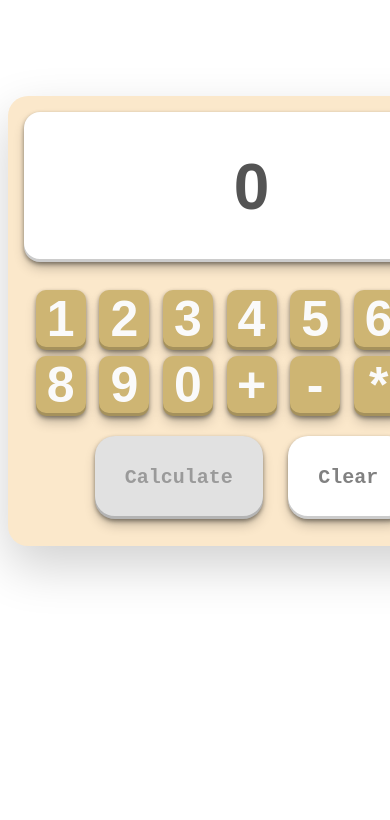
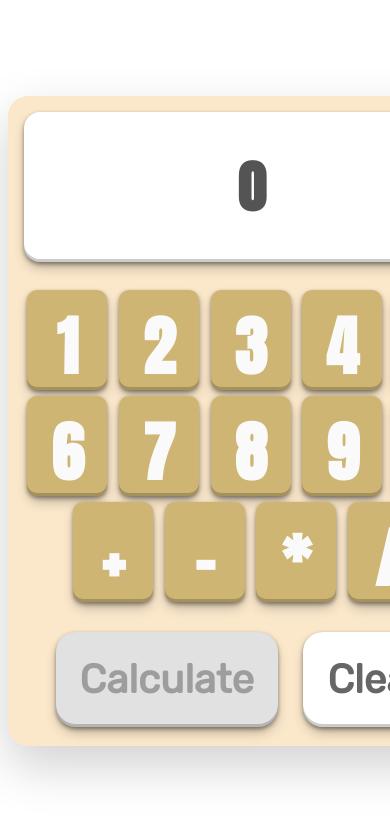
Before and after one commit to JakubJurkian/Calculator-vanilla-js, a plain HTML site: page index.html in a window 390 px wide. Shown: the top 820 px of the page. Drawn offline with Linux system fonts and the light colour scheme.

Commit message:
Code refactoring, mainly UI changed and some RWD.

```diff
--- a/assets/scripts/app.js
+++ b/assets/scripts/app.js
@@ -4,10 +4,8 @@ const input = document.querySelector("#field");
 const CalcBtn = document.querySelector(".calculate-btn");
 const clearBtn = document.querySelector(".clear-btn");
 
-let firstNum = 0;
-let secondNum = 0;
-let typedNum1 = "";
-let typedNum2 = "";
+let firstNum = 0, secondNum = 0;
+let typedNum1 = "", typedNum2 = "";
 let operator, colorSign, calcResult;
 
 function numberClickedHandler(el) {
@@ -39,7 +37,6 @@ function operatorClickedHandler(el) {
   // console.log(`operator - ${operator}`);
   el.classList.add("sign-color");
   colorSign = el;
-  //   CalcBtn.disabled = false;
 }
 
 function add(n1, n2) {
@@ -91,18 +88,17 @@ for (const el of listOfSigns) {
 }
 
 CalcBtn.addEventListener("click", () => {
+  if(!operator) {
+    return;
+  }
   if (secondNum === undefined || secondNum === NaN) {
     return;
   }
   if (secondNum == 0 && operator == "/") {
     input.value = result(firstNum, secondNum, operator);
-    // calcResult = result(firstNum, secondNum, operator);
     clearBtn.classList.add("error-color");
+    CalcBtn.disabled = true;
     clearNumbers(0);
-    CalcBtn.disabled = true;
-    return;
-  }
-  if(!operator) {
     return;
   }
   input.value = Number(result(firstNum, secondNum, operator));
--- a/assets/styles/style.css
+++ b/assets/styles/style.css
@@ -1,40 +1,33 @@
+@import url('https://fonts.googleapis.com/css2?family=Rubik&display=swap');
+@import url('https://fonts.googleapis.com/css2?family=Anton&display=swap');
+
 * {
   font-family: "Courier New", Courier, monospace;
   font-weight: 700;
   box-sizing: border-box;
 }
+
 .container {
-  background-color: hsl(36, 85%, 89%);
+  background-color: rgb(251, 232, 203);
   margin: auto;
   margin-top: 6rem;
-  height: 448px;
+  height: 460px;
   border-radius: 20px;
   box-shadow: 0 20px 50px rgba(0, 0, 0, 0.185);
-  width: 587px;
+  width: 592px;
   padding: 1rem;
   text-align: center;
-}
-
-h1 {
-  color: rgb(255, 255, 255);
-  text-shadow: 0px 4px 3px rgba(0, 0, 0, 0.5), 0px 8px 13px rgba(0, 0, 0, 0.1),
-    0px 18px 23px rgba(0, 0, 0, 0.1);
-  font-size: 3rem;
-  margin-top: 10px;
-  letter-spacing: 2px;
 }
 
 input {
   line-height: 2;
   border-radius: 16px;
-  font-size: 4.5rem;
+  font-size: 4.3rem;
   text-align: center;
   display: inline-block;
   width: 100%;
-  font-family: fantasy;
+  font-family: 'Anton', sans-serif;
   border: none;
-  box-shadow: rgba(0, 0, 0, 0.4) 0px 2px 4px,
-    rgba(0, 0, 0, 0.3) 0px 7px 13px -3px, rgba(0, 0, 0, 0.2) 0px -3px 0px inset;
   margin-bottom: 1rem;
   height: 150px;
 }
@@ -43,43 +36,37 @@ input[disabled] {
   background-color: white;
 }
 
-button {
+.buttons {
+  margin-top: 16px;
+}
+
+.calculate-btn,
+.clear-btn {
   margin: 0 8px;
   padding: 30px;
   background-color: white;
   border: none;
   border-radius: 20px;
   cursor: pointer;
-  font-family: monospace;
-  font-size: 20px;
-  color: rgba(0, 0, 0, 0.493);
-  box-shadow: rgba(0, 0, 0, 0.4) 0px 2px 4px,
-    rgba(0, 0, 0, 0.3) 0px 7px 13px -3px, rgba(0, 0, 0, 0.2) 0px -3px 0px inset;
+  font-family: 'Rubik', sans-serif;
+  font-size: 1.4rem;
+  color: rgba(0, 0, 0, 0.6);
 }
-button:hover {
-  background-color: rgb(212, 173, 100);
+
+.calculate-btn:hover,
+.clear-btn:hover {
+  background-color: rgb(152, 114, 44);
+  color: rgba(0, 0, 0, 0.45);
 }
 
 .calculate-btn:disabled {
   background-color: rgb(225, 225, 225);
   cursor: not-allowed;
-  color: rgba(0, 0, 0, 0.315);
-}
-
-.buttons {
-  margin-top: 16px;
+  color: rgba(0, 0, 0, 0.3);
 }
 
 .numbers {
   margin-top: 10px;
-  text-align: left;
-}
-
-.signs {
-  display: inline-block;
-}
-
-.numbers {
   padding: 0;
   text-align: center;
 }
@@ -87,32 +74,27 @@ button:hover {
 .number,
 .sign {
   display: inline-block;
-  width: 4.1rem;
-  height: 4.1rem;
-  margin: 2px 2px 4px 2px;
-  font-size: 55px;
+  text-align: center;
+  cursor: pointer;
+  width: 4.3rem;
+  height: 4.2rem;
+  margin: 2px 2px 4px 0;
+  font-size: 2.8rem;
+  font-family: 'Anton', sans-serif;
   border-radius: 10px;
   background-color: rgb(206, 181, 115);
-  cursor: pointer;
-  text-align: center;
   color: rgb(250, 250, 250);
-  font-family: fantasy;
-  box-shadow: rgba(0, 0, 0, 0.4) 0px 2px 4px,
-    rgba(0, 0, 0, 0.3) 0px 7px 13px -3px, rgba(0, 0, 0, 0.2) 0px -3px 0px inset;
 }
 
 .number:hover,
 .sign:hover {
-  background-color: white;
-  color: rgb(206, 181, 115);
+  background-color: rgb(152, 114, 44);
+  color: rgba(245, 245, 245);
 }
 
-.sign-color {
-  background-color: green;
-}
+.sign-color,
 .sign-color:hover {
-  background-color: green;
-  color: rgb(250, 250, 250);
+  background-color: rgb(100, 75, 29);
 }
 
 .error-color {
@@ -121,21 +103,36 @@ button:hover {
 }
 .error-color:hover {
   background-color: hsl(0, 100%, 44%);
+  color: rgb(250, 250, 250);
+}
+
+input, button, .number, .sign {
+  box-shadow: rgba(0, 0, 0, 0.4) 0px 2px 4px,
+    rgba(0, 0, 0, 0.3) 0px 7px 13px -3px, rgba(0, 0, 0, 0.2) 0px -3px 0px inset;
 }
 
 @media (max-width: 620px) {
   .container {
     margin-top: 6rem;
-    height: 450px;
+    height: 650px;
     width: 487px;
   }
   input {
-    font-size: 4rem;
+    font-size: 3.5rem;
+    height: 150px;
   }
   .number,
   .sign {
-    width: 50px;
-    height: 60px;
-    font-size: 50px;
+    padding-top: 8px;
+    margin-left: 0;
+    width: 80px;
+    height: 100px;
+    font-size: 65px;
+  }
+  .calculate-btn,
+  .clear-btn {
+    margin-top: 10px;
+    padding: 24px;
+    font-size: 2.5rem;
   }
 }
```
Also changed, not shown: index.html (+0 -1 lines).
